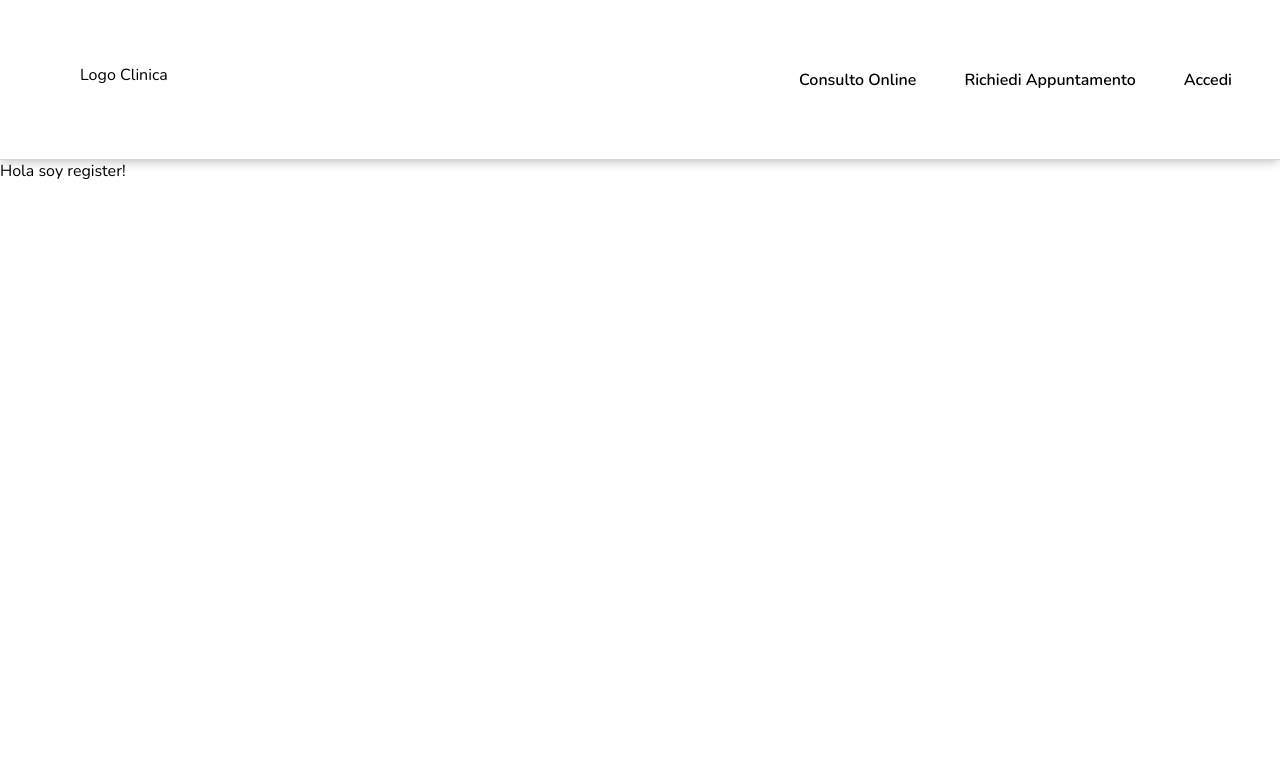
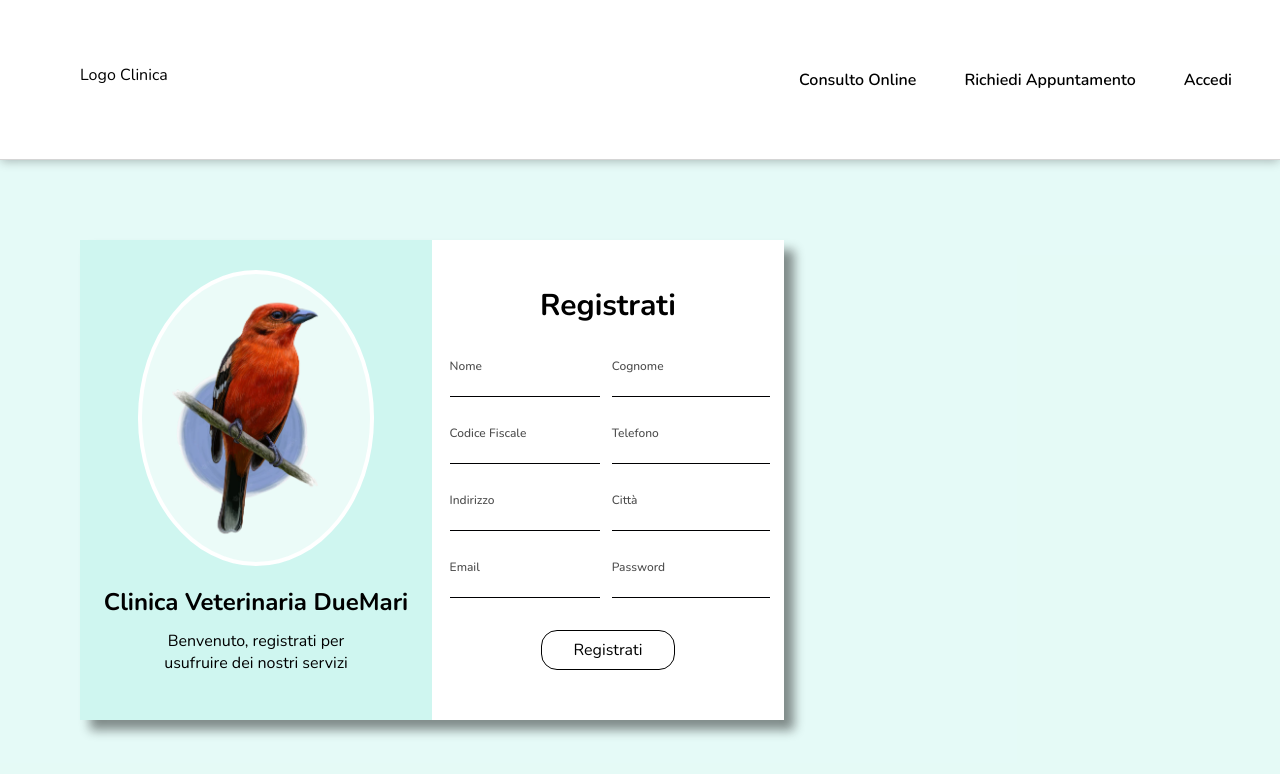
Before and after one commit to Germanilu/ClinicaVeterinariaDueMari, a React (Create React App) app: page /register in a window 1280 px wide. Shown: the top 774 px of the page. Built offline with nearby package versions, Linux system fonts and the light colour scheme.

Commit message:
Feat: Basic register design

```diff
--- a/src/Containers/User/Login/Login.jsx
+++ b/src/Containers/User/Login/Login.jsx
@@ -25,8 +25,8 @@ const Login = () => {
         navigate(i)
     }
 
+
     const login = () => {
-
         //Regular expression to validate email
         if (! /^[a-zA-Z0-9.!#$%&'*+/=?^_`{|}~-]+@[a-zA-Z0-9](?:[a-zA-Z0-9-]{0,61}[a-zA-Z0-9])?(?:\.[a-zA-Z0-9](?:[a-zA-Z0-9-]{0,61}[a-zA-Z0-9])?)*$/.test(credentials.email)) {
             setMsgError(" Introduci un'email valida ");
@@ -39,13 +39,11 @@ const Login = () => {
                 return;
             }
         }
-
         setMsgError("")
-
         //Dispatch credentials to loginUser(Redux) & hook msgError
         dispatch(loginUser({ email: credentials.email, password: credentials.password }, setMsgError))
+    }
 
-    }
 
     return (
         <div className='loginDesign'>
--- a/src/Containers/User/Register/Register.jsx
+++ b/src/Containers/User/Register/Register.jsx
@@ -1,8 +1,67 @@
 import React from 'react';
+import './Register.scss';
+const Register = () => {
+    return (
+        <div className='registerDesign'>
+            <div className="containerReg">
+                <div className="containerImgReg">
+                    <div className="containerImgCircleReg">
+                        <img src={require('../../../img/birdLoginNoBG.png')} alt="" className='imgRegister' />
+                    </div>
+                    <h2>Clinica Veterinaria DueMari</h2>
+                    <p>Benvenuto, registrati per usufruire dei nostri servizi</p>
+                </div>
+                <div className="containerDataRegister">
+                    <h1>Registrati</h1>
+                    {/* Inputs */}
+                    <div className="inputsContainerReg">
+                        <div className="dataInputsReg">
+                            <div className="inputReg">
+                                <p className='inputParReg'>Nome</p>
+                                <input type="text" name='name' title='name' />
+                            </div>
+                            <div className="inputReg">
+                                <p className='inputParReg'>Cognome</p>
+                                <input type="text" name='surname' title='surname' />
+                            </div>
 
-const Register = () => {
-     return (
-         <div className='registerDesign'>Hola soy register!</div>
-     )
+                            <div className="inputReg">
+                                <p className='inputParReg'>Codice Fiscale</p>
+                                <input type="text" name='cf' title='cf' />
+                            </div>
+
+                            <div className="inputReg">
+                                <p className='inputParReg'>Telefono</p>
+                                <input type="text" name='mobile' title='mobile' />
+                            </div>
+
+                            <div className="inputReg">
+                                <p className='inputParReg'>Indirizzo</p>
+                                <input type="text" name='address' title='address' />
+                            </div>
+
+                            <div className="inputReg">
+                                <p className='inputParReg'>Città</p>
+                                <input type="text" name='city' title='city' />
+                            </div>
+
+                            <div className="inputReg">
+                                <p className='inputParReg'>Email</p>
+                                <input type="email" name='email' title='email' />
+                            </div>
+
+                            <div className="inputReg">
+                                <p className='inputParReg'>Password</p>
+                                <input type="password" name='password' title='password' />
+                            </div>
+                        </div>
+                        <div className="buttonRegister">Registrati</div>
+                    </div>
+                </div>
+            </div>
+        </div>
+    )
 }
+
+
 export default Register;
--- a/src/Containers/User/Register/Register.scss
+++ b/src/Containers/User/Register/Register.scss
@@ -0,0 +1,106 @@
+@import '../../../Global.scss';
+
+.registerDesign{
+    width: 100%;
+    height: 80vh;
+    display: flex;
+    align-items: center;
+    justify-content: left;
+    background-color: rgba(65, 218, 193, 0.137);
+}
+
+.containerReg{
+    width: 55%;
+    height: 30em;
+    margin-left: 5em;
+    @include flex();
+    //Unable overlap border
+    overflow: auto;
+    box-shadow: 10px 10px 10px 0px rgba(7, 7, 7, 0.452);
+}
+
+.containerImgReg{
+    width: 50%;
+    height: 100%;
+    background-color: rgba(65, 218, 193, 0.137);
+    @include flex();
+    flex-direction: column;
+}
+
+.containerImgCircleReg{
+    width: 65%;
+    height: 60%;
+    border-radius: 50%;
+    overflow: hidden;
+    border: 4px solid rgba(255, 255, 255, 1);
+    background-color: rgba(255, 255, 255, 0.582);
+}
+
+.imgRegister{
+    width: 100%;
+    height: 100%;
+    object-fit: contain;
+}
+
+h2{
+    font-weight: 700;
+}
+
+.containerImgReg > p {
+    max-width: 60%;
+    text-align: center;
+    margin-top: -0.5em;
+    font-weight: 400;
+}
+
+.containerDataRegister{
+    width: 50%;
+    height: 100%;
+    background-color: rgb(255, 255, 255);
+}
+
+.containerDataRegister > h1{
+    @include flex();
+    margin-top: 1.5em;
+    font-weight: 500;
+    font-size: 30px;
+    font-weight: 700;
+}
+
+.inputsContainerReg{
+    @include flex();
+    flex-direction: column;
+    height: max-content;
+    gap: 2em;
+}
+
+.dataInputsReg{
+    width: 90%;
+    display: grid;
+    grid-template-columns: repeat(2,auto);
+    grid-template-rows: repeat(auto,auto);
+    gap: 1em;
+}
+
+.inputParReg{
+    font-size: 12px;
+    color: rgba(0, 0, 0, 0.705);
+    margin-bottom: -1px;
+    font-weight: 500;
+}
+
+input{
+    width: 100%;
+    height: 1.5em;
+    //To unable border style default & on Focus
+    border: none;
+    outline: none;
+    border-bottom: 1px solid rgb(0, 0, 0.705);
+}
+
+.buttonRegister{
+    padding: 0.5em 2em;
+    border-radius: 1em;
+    border: 1px solid black;
+    cursor: pointer;
+}
```
